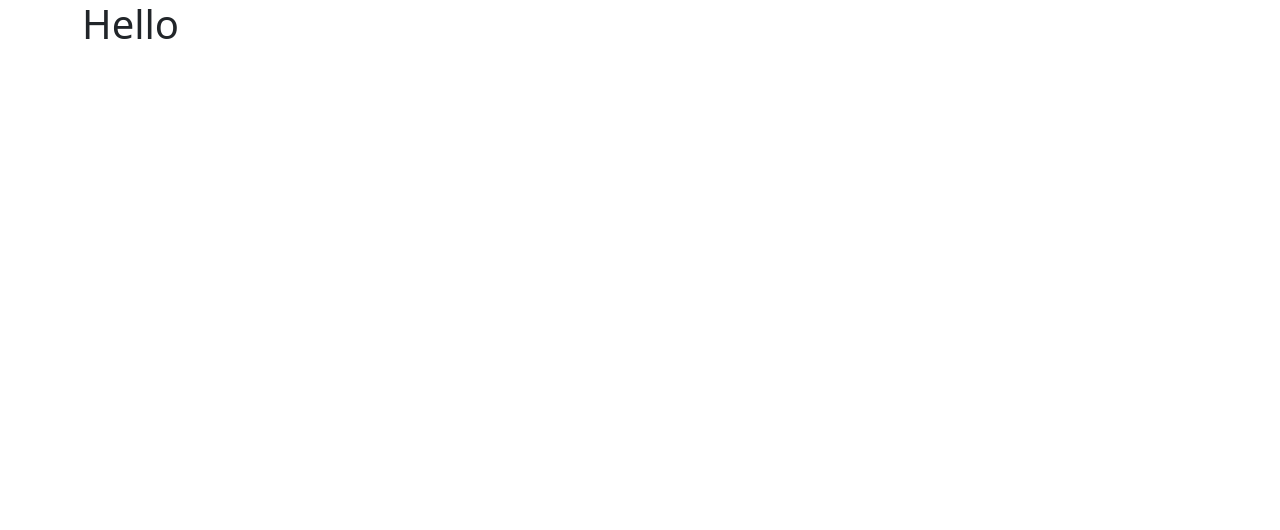
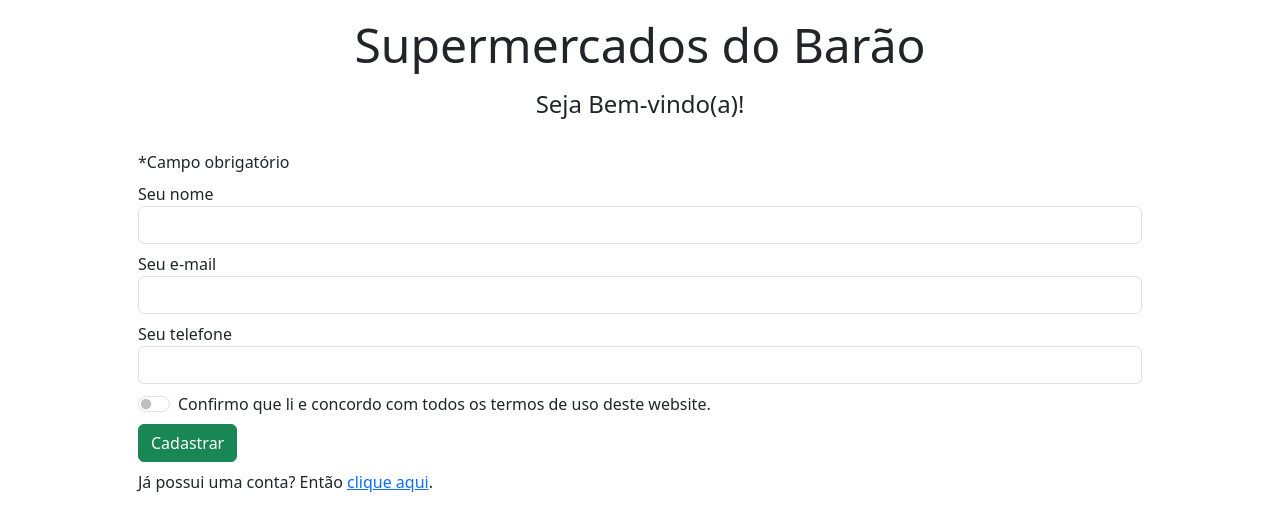
Before and after one commit to FleppyGamer/curso_frontend_2, a plain HTML site: page sign_up_screen_bootstrap/index.html in a window 1280 px wide. Drawn offline with nearby package versions, Linux system fonts and the light colour scheme.

Commit message:
Feat: Form created and basic CSS created with Bootstrap

```diff
--- /dev/null
+++ b/sign_up_screen_bootstrap/css/main.css
@@ -0,0 +1,19 @@
+#header{
+    padding: 16px 0;
+}
+
+.row .col h2{
+    margin-top: 32px;
+}
+
+h2{
+    font-size: 24px;
+}
+
+#form{
+    margin: 32px;
+}
+
+.form-field{
+    margin: 8px 0;
+}
--- a/sign_up_screen_bootstrap/index.html
+++ b/sign_up_screen_bootstrap/index.html
@@ -1,21 +1,64 @@
 <!DOCTYPE html>
-<html lang="en">
+<html lang="pt-BR">
 <head>
     <meta charset="UTF-8">
     <meta name="viewport" content="width=device-width, initial-scale=1.0">
     <title>Cadastre-se - Supermercados do Barão</title>
     <link rel="stylesheet" href="https://cdn.jsdelivr.net/npm/bootstrap@5.3.2/dist/css/bootstrap.min.css">
+    <link rel="stylesheet" href="css/main.css">
 </head>
 <body>
-    <header>
-        <div class="container">
-            <div class="row">
-                <div class="col">
-                    <h1>Hello</h1>
+    <div class="container">
+        <div id="header" class="row text-center">
+            <div class="col">
+                <h1 class="display-5 m-0">Supermercados do Barão</h1>
+            </div>
+        </div>
+        <div class="row text-center">
+            <div class="col">
+                <h2 class="m-0">Seja Bem-vindo(a)!</h2>
+            </div>
+        </div>
+        <div id="form" class="row">
+            <div class="col">
+                <div class="container">
+                    <div class="row">
+                        <div class="col">
+                            *Campo obrigatório
+                        </div>
+                    </div>
+                    <div class="row">
+                        <div class="col">
+                            <form action="https://www.youtube.com">
+                                <div class="form-field">
+                                    <label for="name" class="form-label m-0">Seu nome</label>
+                                    <input type="text" name="name" id="name" class="form-control">
+                                </div>
+                                <div class="form-field">
+                                    <label for="email" class="form-label m-0">Seu e-mail</label>
+                                    <input type="email" name="email" id="email" class="form-control">
+                                </div>
+                                <div class="form-field">
+                                    <label for="phone" class="form-label m-0">Seu telefone</label>
+                                    <input type="tel" name="phone" id="phone" class="form-control">
+                                </div>
+                                <div class="form-check form-switch form-field">
+                                    <label for="legal-info-confirm" class="form-check-label m-0">Confirmo que li e concordo com todos os termos de uso deste website.</label>
+                                    <input type="checkbox" name="legalInfoConfirm" id="legal-info-confirm" class="form-check-input">
+                                </div>
+                                <div class="form-field">
+                                    <button type="submit" class="btn btn-success">Cadastrar</button>
+                                </div>
+                            </form>
+                        </div>
+                    </div>
+                    <div class="row">
+                            <p class="m-0">Já possui uma conta? Então <a href="">clique aqui</a>.</p>
+                        </div
                 </div>
             </div>
         </div>
-    </header>
+    </div>
     <script src="https://cdn.jsdelivr.net/npm/bootstrap@5.3.2/dist/js/bootstrap.bundle.min.js"></script>
 </body>
 </html>
```
